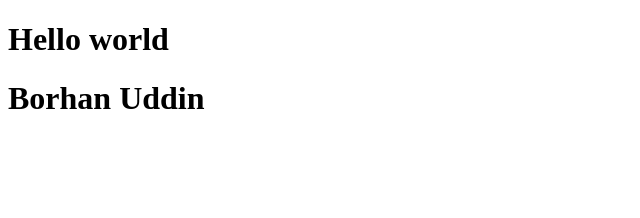
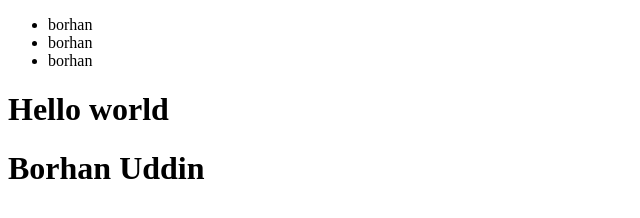
Before and after one commit to MuhammadBorhan/Runtime-Terror, a plain HTML site: page index.html in a window 1280 px wide. Shown: the whole page, without its empty margins (0-640 px from the left). Drawn offline with Linux system fonts and the light colour scheme.

Commit message:
ul added

```diff
--- a/index.html
+++ b/index.html
@@ -9,6 +9,13 @@
 </head>
 
 <body>
+    <nav>
+        <ul>
+            <li>borhan</li>
+            <li>borhan</li>
+            <li>borhan</li>
+        </ul>
+    </nav>
     <h1>Hello world</h1>
     <h1>Borhan Uddin</h1>
 </body>
```
